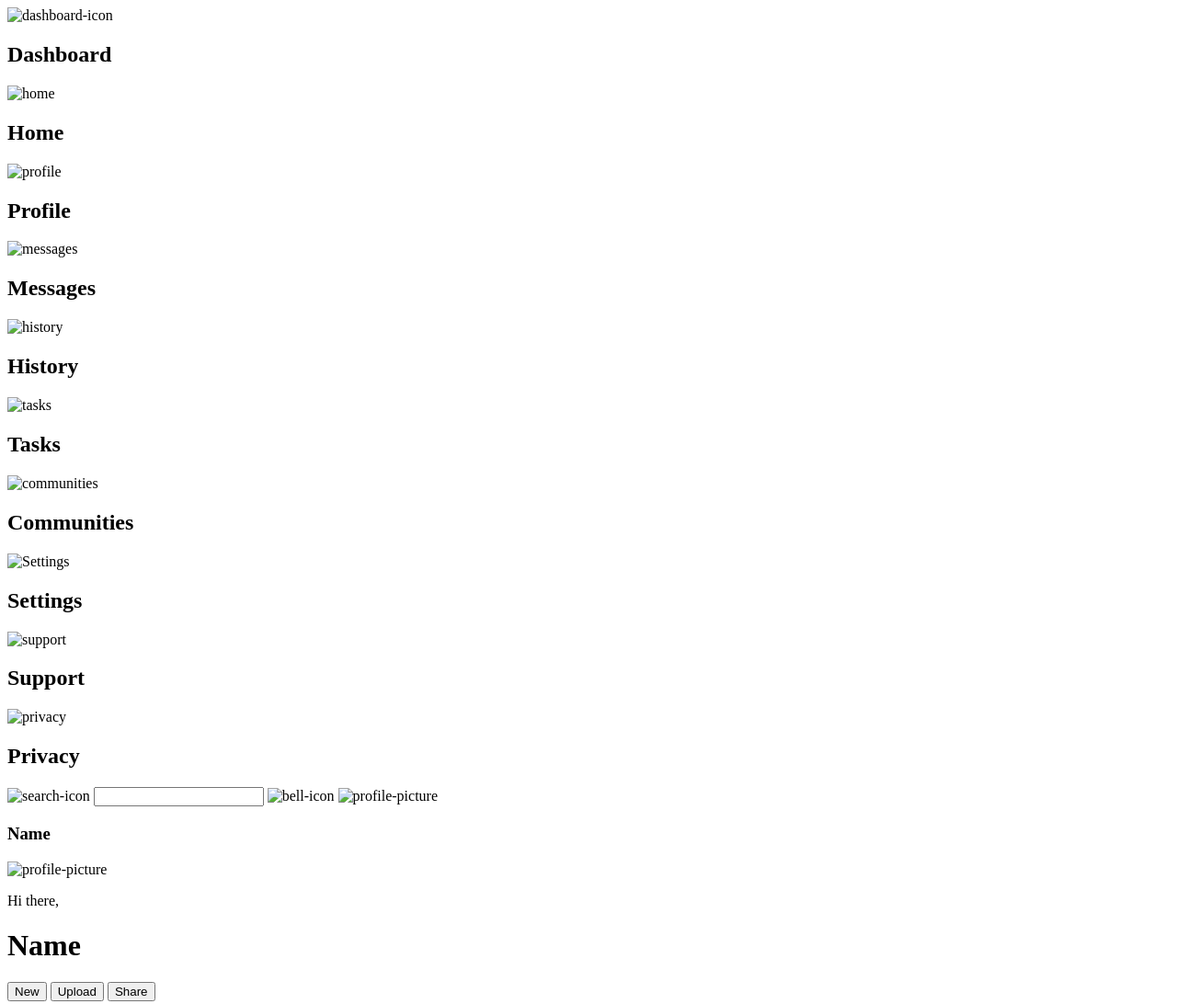
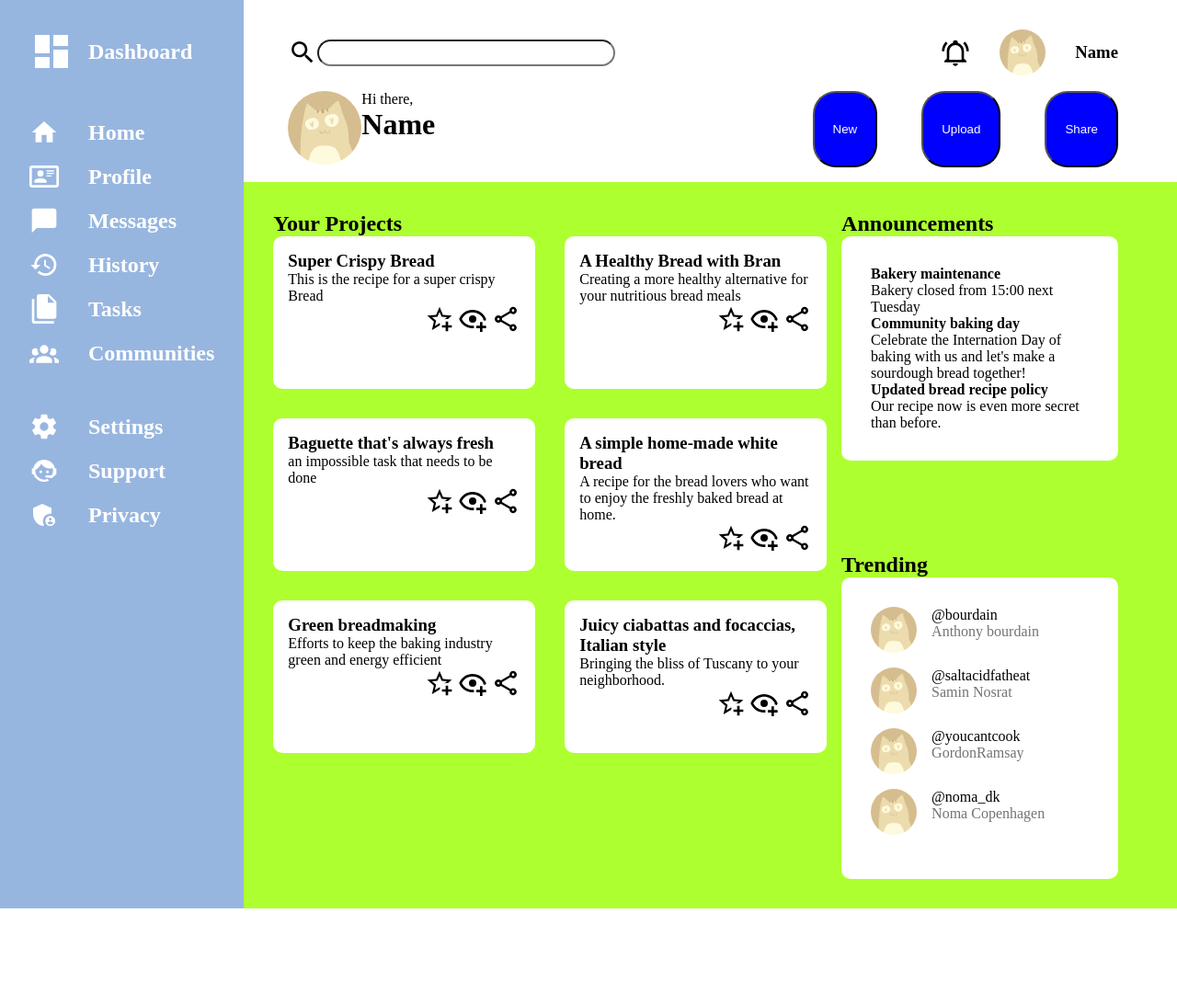
Before and after one commit to adamnnagy/admin-dashboard-odin-project, a plain HTML site: page index.html in a window 1280 px wide. Shown: the top 1092 px of the page at 92% size. After the commit the page ends 988 px from the top, so only its background shows below. Drawn offline with Linux system fonts and the light colour scheme.

Commit message:
Work in progress

```diff
--- a/index.html
+++ b/index.html
@@ -1,114 +1,388 @@
 <!DOCTYPE html>
 <html lang="en">
 	<head>
-    <meta charset="UTF-8">
-    <meta name="viewport" content="width=device-width, initial-scale=1.0">
+		<meta charset="UTF-8" />
+		<meta name="viewport" content="width=device-width, initial-scale=1.0" />
 		<title>Bakery Admin Dashboard</title>
+		<link rel="stylesheet" href="style.css" />
 	</head>
 	<body>
-    <aside>
-        <img src="" alt="dashboard-icon" class="dashboard-icon">
-        <h1>Dashboard</h1>
-
-        <img src="" alt="home" class="sidebar-item-icon">
-        <h2 class="sidebar-item">Home</h2>
-        <img src="" alt="profile" class="sidebar-item-icon">
-        <h2 class="sidebar-item">Profile</h2>
-        <img src="" alt="messages" class="sidebar-item-icon">
-        <h2 class="sidebar-item">Messages</h2>
-        <img src="" alt="history" class="sidebar-item-icon">
-        <h2 class="sidebar-item">History</h2>
-        <img src="" alt="tasks" class="sidebar-item-icon">
-        <h2 class="sidebar-item">Tasks</h2>
-        <img src="" alt="communities" class="sidebar-item-icon">
-        <h2 class="sidebar-item">Communities</h2>
-
-        <img src="" alt="Settings" class="sidebar-item-icon">
-        <h2 class="sidebar-item">Settings</h2>
-        <img src="" alt="support" class="sidebar-item-icon">
-        <h2 class="sidebar-item">Support</h2>
-        <img src="" alt="privacy" class="sidebar-item-icon">
-        <h2 class="sidebar-item">Privacy</h2>
+		<div class="grid-container">
+			<aside class="sidebar">
+				<div class="sidebar-header">
+					<img
+						src="media/icons/dashboard.svg"
+						alt="dashboard-icon"
+						class="dashboard-icon"
+					/>
+					<h1 class="sidebar-title">Dashboard</h1>
+				</div>
+				<div class="sidebar-nav-top">
+					<div class="sidebar-item">
+						<img
+							src="media/icons/home.svg"
+							alt="home"
+							class="sidebar-item-icon"
+						/>
+						<h2 class="sidebar-item-name">Home</h2>
+					</div>
+					<div class="sidebar-item">
+						<img
+							src="media/icons/profile.svg"
+							alt="profile"
+							class="sidebar-item-icon"
+						/>
+						<h2 class="sidebar-item-name">Profile</h2>
+					</div>
+					<div class="sidebar-item">
+						<img
+							src="media/icons/message.svg"
+							alt="messages"
+							class="sidebar-item-icon"
+						/>
+						<h2 class="sidebar-item-name">Messages</h2>
+					</div>
+					<div class="sidebar-item">
+						<img
+							src="media/icons/history.svg"
+							alt="history"
+							class="sidebar-item-icon"
+						/>
+						<h2 class="sidebar-item-name">History</h2>
+					</div>
+					<div class="sidebar-item">
+						<img
+							src="media/icons/tasks.svg"
+							alt="tasks"
+							class="sidebar-item-icon"
+						/>
+						<h2 class="sidebar-item-name">Tasks</h2>
+					</div>
+					<div class="sidebar-item">
+						<img
+							src="media/icons/communities.svg"
+							alt="communities"
+							class="sidebar-item-icon"
+						/>
+						<h2 class="sidebar-item-name">Communities</h2>
+					</div>
+				</div>
+				<div class="sidebar-nav-bottom">
+					<div class="sidebar-item">
+						<img
+							src="media/icons/settings.svg"
+							alt="Settings"
+							class="sidebar-item-icon"
+						/>
+						<h2 class="sidebar-item-name">Settings</h2>
+					</div>
+					<div class="sidebar-item">
+						<img
+							src="media/icons/support.svg"
+							alt="support"
+							class="sidebar-item-icon"
+						/>
+						<h2 class="sidebar-item-name">Support</h2>
+					</div>
+					<div class="sidebar-item">
+						<img
+							src="media/icons/privacy.svg"
+							alt="privacy"
+							class="sidebar-item-icon"
+						/>
+						<h2 class="sidebar-item-name">Privacy</h2>
+					</div>
+				</div>
 			</aside>
-    <header>
-        <img src="" alt="search-icon" class="search-icon">
-        <input type="text" name="searchbox" id="searchbox">
-
-        <img src="" alt="bell-icon" class="bell-icon">
-        <img src="" alt="profile-picture" class="profile-picture">
+			<header class="navigation">
+				<div class="search-box">
+					<img
+						src="media/icons/search.svg"
+						alt="search-icon"
+						class="search-icon"
+					/>
+					<input type="text" name="searchbox" id="searchbox" />
+				</div>
+				<div class="user-info">
+					<img
+						src="media/icons/bell.svg"
+						alt="bell-icon"
+						class="bell-icon"
+					/>
+					<img
+						src="media/img/profile-picture-cat.jpg"
+						alt="profile-picture"
+						class="profile-picture"
+					/>
 					<h3>Name</h3>
-
-        <img src="" alt="profile-picture" class="profile-picture-lg">
+				</div>
+				<div class="user-greeting">
+					<img
+						src="media/img/profile-picture-cat.jpg"
+						alt="profile-picture"
+						class="profile-picture-lg"
+					/>
+					<div class="user-greeting-text">
 						<p>Hi there,</p>
 						<h1>Name</h1>
-
-        <button>New</button>
-        <button>Upload</button>
-        <button>Share</button>
+					</div>
+				</div>
+				<div class="user-action-buttons">
+					<button class="button">New</button>
+					<button class="button">Upload</button>
+					<button class="button">Share</button>
+				</div>
 			</header>
 			<main>
+				<div class="projects">
 					<h2>Your Projects</h2>
+					<div class="projects-container">
 						<div class="project">
-            <h3 class="project-title">Super Crispy Bread</h3>
-            <p class="project-summary">This is the recipe for a super crispy Bread</p>
+							<div class="project-body">
+								<h3 class="project-title">
+									Super Crispy Bread
+								</h3>
+								<p class="project-summary">
+									This is the recipe for a super crispy Bread
+								</p>
+							</div>
+							<div class="project-user-actions">
+								<img
+									src="media/icons/favorite.svg"
+									alt="favorite-icon"
+									class="icon"
+								/>
+								<img
+									src="/media/icons/watch.svg"
+									alt="watch-icon"
+									class="icon"
+								/>
+								<img
+									src="media/icons/share.svg"
+									alt="share-icon"
+									class="icon"
+								/>
+							</div>
 						</div>
 						<div class="project">
-            <h3 class="project-title">A Healthy Bread with Bran</h3>
-            <p class="project-summary">Creating a more healthy alternative for your nutritious bread meals</p>
+							<div class="project-body">
+								<h3 class="project-title">
+									A Healthy Bread with Bran
+								</h3>
+								<p class="project-summary">
+									Creating a more healthy alternative for your
+									nutritious bread meals
+								</p>
+							</div>
+							<div class="project-user-actions">
+								<img
+									src="media/icons/favorite.svg"
+									alt="favorite-icon"
+									class="icon"
+								/>
+								<img
+									src="/media/icons/watch.svg"
+									alt="watch-icon"
+									class="icon"
+								/>
+								<img
+									src="media/icons/share.svg"
+									alt="share-icon"
+									class="icon"
+								/>
+							</div>
 						</div>
 						<div class="project">
-            <h3 class="project-title">Baguette that's always fresh</h3>
-            <p class="project-summary">an impossible task that needs to be done</p>
+							<div class="project-body">
+								<h3 class="project-title">
+									Baguette that's always fresh
+								</h3>
+								<p class="project-summary">
+									an impossible task that needs to be done
+								</p>
+							</div>
+							<div class="project-user-actions">
+								<img
+									src="media/icons/favorite.svg"
+									alt="favorite-icon"
+									class="icon"
+								/>
+								<img
+									src="/media/icons/watch.svg"
+									alt="watch-icon"
+									class="icon"
+								/>
+								<img
+									src="media/icons/share.svg"
+									alt="share-icon"
+									class="icon"
+								/>
+							</div>
 						</div>
 						<div class="project">
-            <h3 class="project-title">A simple home-made white bread</h3>
-            <p class="project-summary">A recipe for the bread lovers who want to enjoy the freshly baked bread at home.</p>
+							<div class="project-body">
+								<h3 class="project-title">
+									A simple home-made white bread
+								</h3>
+								<p class="project-summary">
+									A recipe for the bread lovers who want to
+									enjoy the freshly baked bread at home.
+								</p>
+							</div>
+							<div class="project-user-actions">
+								<img
+									src="media/icons/favorite.svg"
+									alt="favorite-icon"
+									class="icon"
+								/>
+								<img
+									src="/media/icons/watch.svg"
+									alt="watch-icon"
+									class="icon"
+								/>
+								<img
+									src="media/icons/share.svg"
+									alt="share-icon"
+									class="icon"
+								/>
+							</div>
 						</div>
 						<div class="project">
+							<div class="project-body">
 								<h3 class="project-title">Green breadmaking</h3>
-            <p class="project-summary">Efforts to keep the baking industry green and energy efficient</p>
+								<p class="project-summary">
+									Efforts to keep the baking industry green
+									and energy efficient
+								</p>
+							</div>
+							<div class="project-user-actions">
+								<img
+									src="media/icons/favorite.svg"
+									alt="favorite-icon"
+									class="icon"
+								/>
+								<img
+									src="/media/icons/watch.svg"
+									alt="watch-icon"
+									class="icon"
+								/>
+								<img
+									src="media/icons/share.svg"
+									alt="share-icon"
+									class="icon"
+								/>
+							</div>
 						</div>
 						<div class="project">
-            <h3 class="project-title">Juicy ciabattas and focaccias, Italian style</h3>
-            <p class="project-summary">Bringing the bliss of Tuscany to your neighborhood.</p>
+							<div class="project-body">
+								<h3 class="project-title">
+									Juicy ciabattas and focaccias, Italian style
+								</h3>
+								<p class="project-summary">
+									Bringing the bliss of Tuscany to your
+									neighborhood.
+								</p>
 							</div>
-
+							<div class="project-user-actions">
+								<img
+									src="media/icons/favorite.svg"
+									alt="favorite-icon"
+									class="icon"
+								/>
+								<img
+									src="/media/icons/watch.svg"
+									alt="watch-icon"
+									class="icon"
+								/>
+								<img
+									src="media/icons/share.svg"
+									alt="share-icon"
+									class="icon"
+								/>
+							</div>
+						</div>
+					</div>
+				</div>
+				<div class="announcements">
 					<h2>Announcements</h2>
-        <div class="announcements">
+					<div class="announcements-container">
 						<div class="announcement">
-                <h4 class="announcement-title">Bakery maintenance</h4>
-                <p class="announcement-summary">Bakery closed from 15:00 next Tuesday</p>
+							<h4 class="announcement-title">
+								Bakery maintenance
+							</h4>
+							<p class="announcement-summary">
+								Bakery closed from 15:00 next Tuesday
+							</p>
 						</div>
 						<div class="announcement">
-                <h4 class="announcement-title">Community baking day</h4>
-                <p class="announcement-summary">Celebrate the Internation Day of baking with us and let's make a sourdough bread together!</p>
+							<h4 class="announcement-title">
+								Community baking day
+							</h4>
+							<p class="announcement-summary">
+								Celebrate the Internation Day of baking with us
+								and let's make a sourdough bread together!
+							</p>
 						</div>
 						<div class="announcement">
-                <h4 class="announcement-title">Updated bread recipe policy</h4>
-                <p class="announcement-summary">Our recipe now is even more secret than before.</p>
+							<h4 class="announcement-title">
+								Updated bread recipe policy
+							</h4>
+							<p class="announcement-summary">
+								Our recipe now is even more secret than before.
+							</p>
 						</div>
 					</div>
-
+				</div>
+                <div class="trending">
                     <h2>Trending</h2>
-        <div class="trending">
-            <div class="trending-user">
-                <p class="trending-user-handle">bourdain</p>
-                <p class="trending-user-name">Anthony bourdain</p>
+                    <div class="trending-container">
+						<div class="user-container">
+							<img
+								src="media/img/profile-picture-cat.jpg"
+								alt="profile-picture"
+								class="user-picture"
+							/>
+							<div class="user">
+								<p class="user-handle">bourdain</p>
+								<p class="user-name">Anthony bourdain</p>
 							</div>
-            <div class="trending-user">
-                <p class="trending-user-handle">saltacidfatheat</p>
-                <p class="trending-user-name">Samin Nosrat</p>
 						</div>
-            <div class="trending-user">
-                <p class="trending-user-handle">youcantcook</p>
-                <p class="trending-user-name">GordonRamsay</p>
+						<div class="user-container">
+							<img
+								src="media/img/profile-picture-cat.jpg"
+								alt="profile-picture"
+								class="user-picture"
+							/>
+							<div class="user">
+								<p class="user-handle">saltacidfatheat</p>
+								<p class="user-name">Samin Nosrat</p>
 							</div>
-            <div class="trending-user">
-                <p class="trending-user-handle">noma_dk</p>
-                <p class="trending-user-name">Noma Copenhagen</p>
+						</div>
+						<div class="user-container">
+							<img
+								src="media/img/profile-picture-cat.jpg"
+								alt="profile-picture"
+								class="user-picture"
+							/>
+							<div class="user">
+								<p class="user-handle">youcantcook</p>
+								<p class="user-name">GordonRamsay</p>
+							</div>
+						</div>
+						<div class="user-container">
+							<img
+								src="media/img/profile-picture-cat.jpg"
+								alt="profile-picture"
+								class="user-picture"
+							/>
+							<div class="user">
+								<p class="user-handle">noma_dk</p>
+								<p class="user-name">Noma Copenhagen</p>
+							</div>
+						</div>
 					</div>
 				</div>
 			</main>
-
+		</div>
 	</body>
 </html>
--- a/style.css
+++ b/style.css
@@ -0,0 +1,215 @@
+* {
+	margin: 0;
+	padding: 0;
+}
+
+/* paddings and margins */
+
+.navigation {
+	padding: 1rem 4rem 1rem 3rem;
+}
+
+main {
+	padding: 2rem 4rem 2rem 2rem;
+}
+
+.sidebar {
+	padding: 2rem;
+}
+
+.grid-container {
+	display: grid;
+	grid-template-columns: 1fr 5fr;
+	grid-template-rows: 1fr 4fr;
+}
+
+.sidebar {
+	grid-row: 1 / 3;
+}
+
+.navigation {
+	grid-column: 2 / 3;
+	grid-row: 1 / 2;
+}
+
+main {
+	grid-row: 2 / 3;
+	grid-column: 2 / 3;
+	display: grid;
+	grid-template-columns: 2fr 1fr;
+	grid-template-rows: 1fr 1fr;
+	gap: 1rem;
+}
+
+.navigation {
+	display: grid;
+	grid-template-columns: 1fr 1fr;
+	grid-template-rows: 1fr 1fr;
+}
+
+.user-info {
+	display: flex;
+	align-items: center;
+	justify-content: flex-end;
+    gap: 2rem;
+}
+
+.user-greeting {
+	display: flex;
+}
+
+.user-action-buttons {
+	display: flex;
+	gap: 3rem;
+	justify-content: flex-end;
+}
+
+.button {
+	padding: 20px;
+    color: #fff;
+    text-align: center;
+    background-color: blue;
+    border-radius: 25px;
+
+}
+
+/* .user-info > * { } */
+
+.projects {
+	grid-row: 1 / -1;
+	grid-column: 1 / 2;
+}
+
+.projects-container {
+	display: grid;
+	grid-template-columns: 1fr 1fr;
+	grid-template-rows: 1fr 1fr 1fr;
+	gap: 2rem;
+}
+
+.announcements {
+}
+
+.user-handle::before {
+	content: "@";
+}
+
+.project {
+	/* height: 12rem; */
+	border-radius: 10px;
+	padding: 1rem;
+	display: flex;
+	flex-direction: column;
+	background-color: #fff;
+}
+
+.project-user-actions {
+	align-self: flex-end;
+	justify-self: flex-end;
+}
+
+.sidebar {
+	display: flex;
+	flex-direction: column;
+	gap: 2rem;
+	color: #fff;
+}
+
+.sidebar-item {
+	margin-top: 1rem;
+}
+
+.sidebar-title {
+	display: inline;
+}
+
+[class$="icon"] {
+	width: 2rem;
+}
+
+.dashboard-icon {
+	width: 3rem;
+    filter: invert(100%) sepia(100%) saturate(2%) hue-rotate(331deg)
+		brightness(104%) contrast(101%);
+}
+
+.sidebar-item,
+.sidebar-header {
+	display: flex;
+	align-items: center;
+	gap: 2rem;
+}
+
+.sidebar-header {
+	gap: 1rem;
+}
+
+.sidebar-item-icon {
+	width: 2rem;
+	filter: invert(100%) sepia(100%) saturate(2%) hue-rotate(331deg)
+		brightness(104%) contrast(101%);
+}
+
+.sidebar-item-name {
+	display: inline;
+	position: relative;
+}
+
+/* colors */
+
+.sidebar {
+	background-color: rgb(151, 182, 223);
+}
+
+main {
+	background-color: greenyellow;
+}
+
+[class^="profile-picture"] {
+	border-radius: 50%;
+}
+
+.profile-picture {
+	width: 50px;
+	height: 50px;
+}
+.profile-picture-lg {
+	width: 80px;
+	height: 80px;
+}
+
+.search-box {
+	display: flex;
+	align-items: center;
+}
+
+#searchbox {
+	border-radius: 15px;
+	width: 300px;
+	padding: 5px 10px;
+}
+
+.announcements-container, .trending-container {
+    background-color: #fff;
+    padding: 2rem;
+    border-radius: 10px;
+}
+
+.announcements-container > * {
+
+}
+
+.trending-container > .user-container > .user-picture {
+    height: 50px;
+    border-radius: 50%;
+}
+
+.trending-container > .user-container {
+    display: flex;
+    gap: 1rem;
+    margin-bottom: 1rem;
+}
+
+.trending-container .user-name {
+    color: #737373;
+}
```
Also changed, not shown: media/icons/bell.svg (added), media/icons/communities.svg (added), media/icons/dashboard.svg (added), media/icons/favorite.svg (added), media/icons/history.svg (added), media/icons/home.svg (added), media/icons/message.svg (added), media/icons/privacy.svg (added), media/icons/profile.svg (added), media/icons/search.svg (added), media/icons/settings.svg (added), media/icons/share.svg (added), media/icons/support.svg (added), media/icons/tasks.svg (added), 2 more files. Lines whose indentation alone changed are shown as unchanged.
